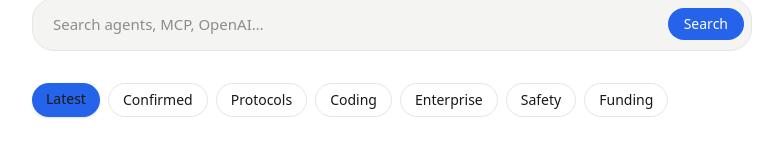
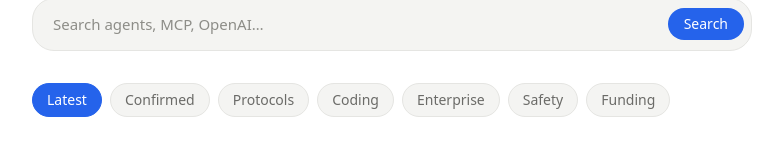
Before and after one commit to zain-ramzan/ai-news-orbit, a Next.js app: page / in a window 1280 px wide. Shown: the part 211-355 px from the top of the page, without its empty margins (248-1031 px from the left). Built offline with nearby package versions, Linux system fonts and the light colour scheme.

Commit message:
fix: filter chip colors — solid active/inactive contrast

```diff
--- a/src/app/globals.css
+++ b/src/app/globals.css
@@ -103,7 +103,27 @@ button {
   outline-offset: 2px;
 }
 
-/* Hide scrollbar on chip row but keep scroll */
+/* Filter chips — forced contrast, no inheritance bugs */
+.chip[data-active="true"] {
+  background-color: #2563eb;
+  color: #ffffff !important;
+  border: 1px solid #2563eb;
+}
+.chip[data-active="false"] {
+  background-color: var(--bg-surface);
+  color: var(--text-secondary) !important;
+  border: 1px solid var(--border-default);
+}
+.chip[data-active="false"]:hover {
+  background-color: var(--bg-hover);
+  color: var(--text-primary) !important;
+}
+html.dark .chip[data-active="true"] {
+  background-color: #3b82f6;
+  border-color: #3b82f6;
+  color: #ffffff !important;
+}
+
 .scrollbar-none {
   scrollbar-width: none;
   -ms-overflow-style: none;
--- a/src/app/page.tsx
+++ b/src/app/page.tsx
@@ -105,7 +105,6 @@ export default async function HomePage({
           </div>
         </form>
 
-        {/* Horizontal scroll chips on narrow screens — no wrap crush */}
         <div className="-mx-4 mb-5 sm:mx-0 sm:mb-6">
           <div
             className="flex gap-2 overflow-x-auto px-4 pb-1 scrollbar-none sm:flex-wrap sm:overflow-visible sm:px-0"
@@ -118,11 +117,8 @@ export default async function HomePage({
                 href={chip.href}
                 role="listitem"
                 aria-current={chip.active ? "page" : undefined}
-                className={`shrink-0 rounded-full px-3 py-1.5 text-sm font-medium transition-colors sm:px-3.5 ${
-                  chip.active
-                    ? "bg-[var(--accent)] text-white shadow-sm"
-                    : "border border-[var(--border-default)] bg-transparent text-[var(--text-secondary)] hover:text-[var(--text-primary)]"
-                }`}
+                className="chip shrink-0 rounded-full px-3.5 py-1.5 text-sm font-medium transition-colors"
+                data-active={chip.active ? "true" : "false"}
               >
                 {chip.label}
               </a>
```
